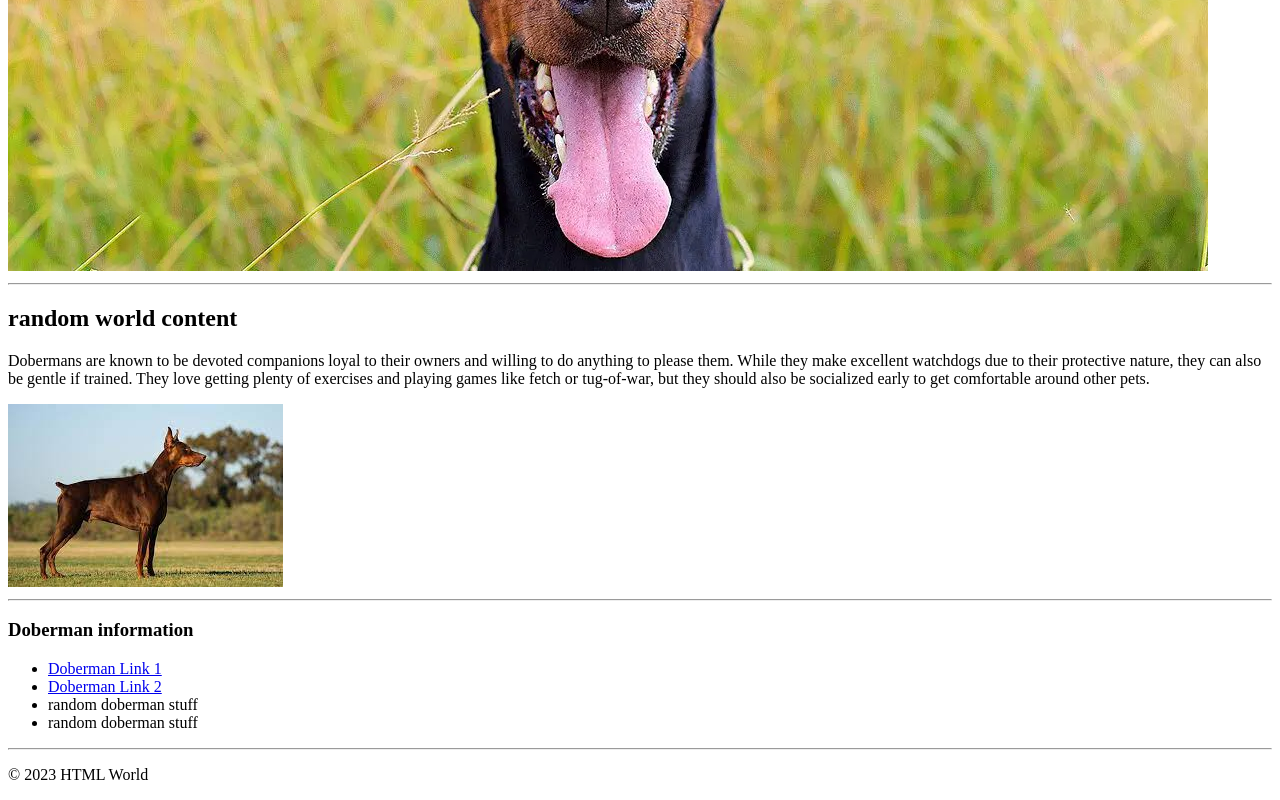
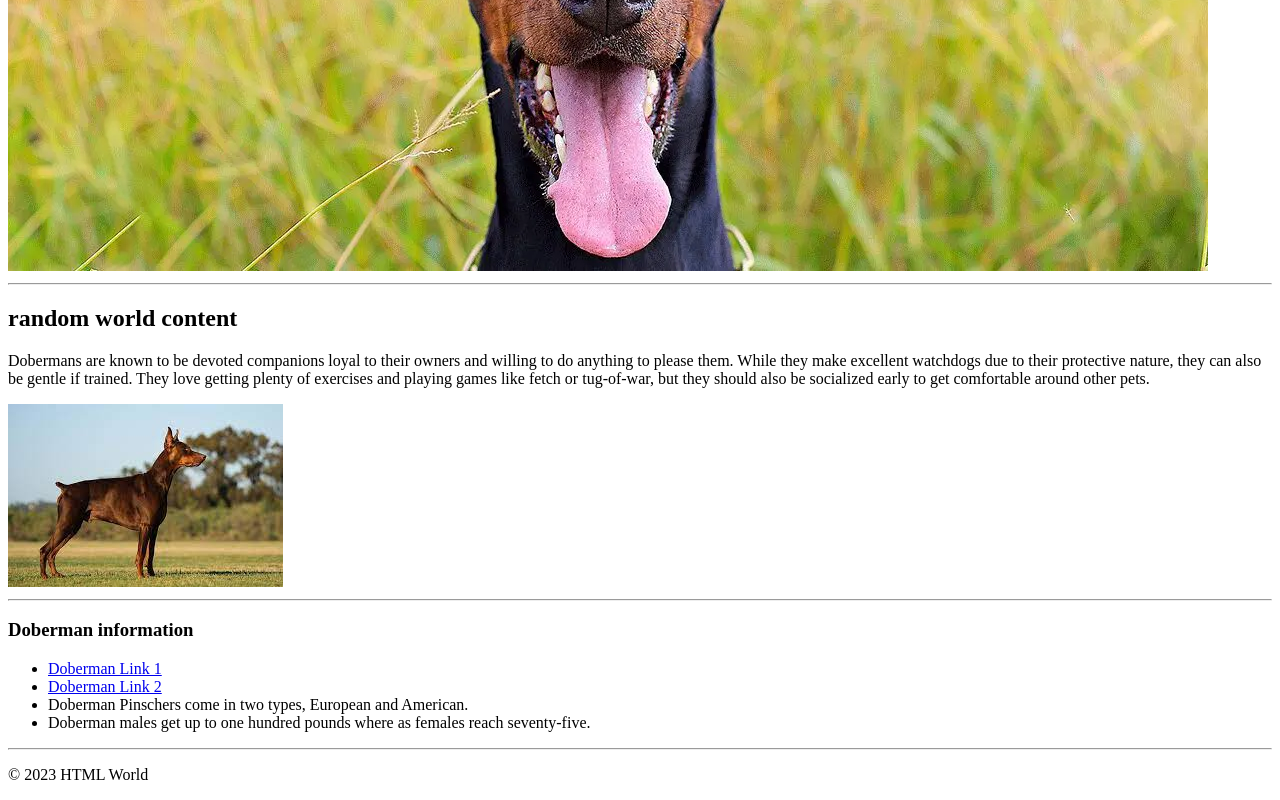
Before and after one commit to hchouston/BasicWebDesign5, a plain HTML site: page intro_to_html/index.html in a window 1280 px wide. Shown: the part 525-1325 px from the top of the page. Drawn offline with Linux system fonts and the light colour scheme.

Commit message:
Update index.html

```diff
--- a/intro_to_html/index.html
+++ b/intro_to_html/index.html
@@ -21,8 +21,8 @@
 <ul>
     <li><a href="https://www.akc.org/dog-breeds/doberman-pinscher/" target="_blank">Doberman Link 1</a></li>
     <li><a href="https://www.animalhearted.com/blogs/animal-blog/97124358-7-fascinating-facts-about-the-doberman-pinscher" target="_blank">Doberman Link 2</a></li>
-    <li>random doberman stuff</li>
-    <li>random doberman stuff</li>
+    <li>Doberman Pinschers come in two types, European and American.</li>
+    <li>Doberman males get up to one hundred pounds where as females reach seventy-five.</li>
 </ul>
 <hr>
 <p>&copy; 2023 HTML World</p>
```
